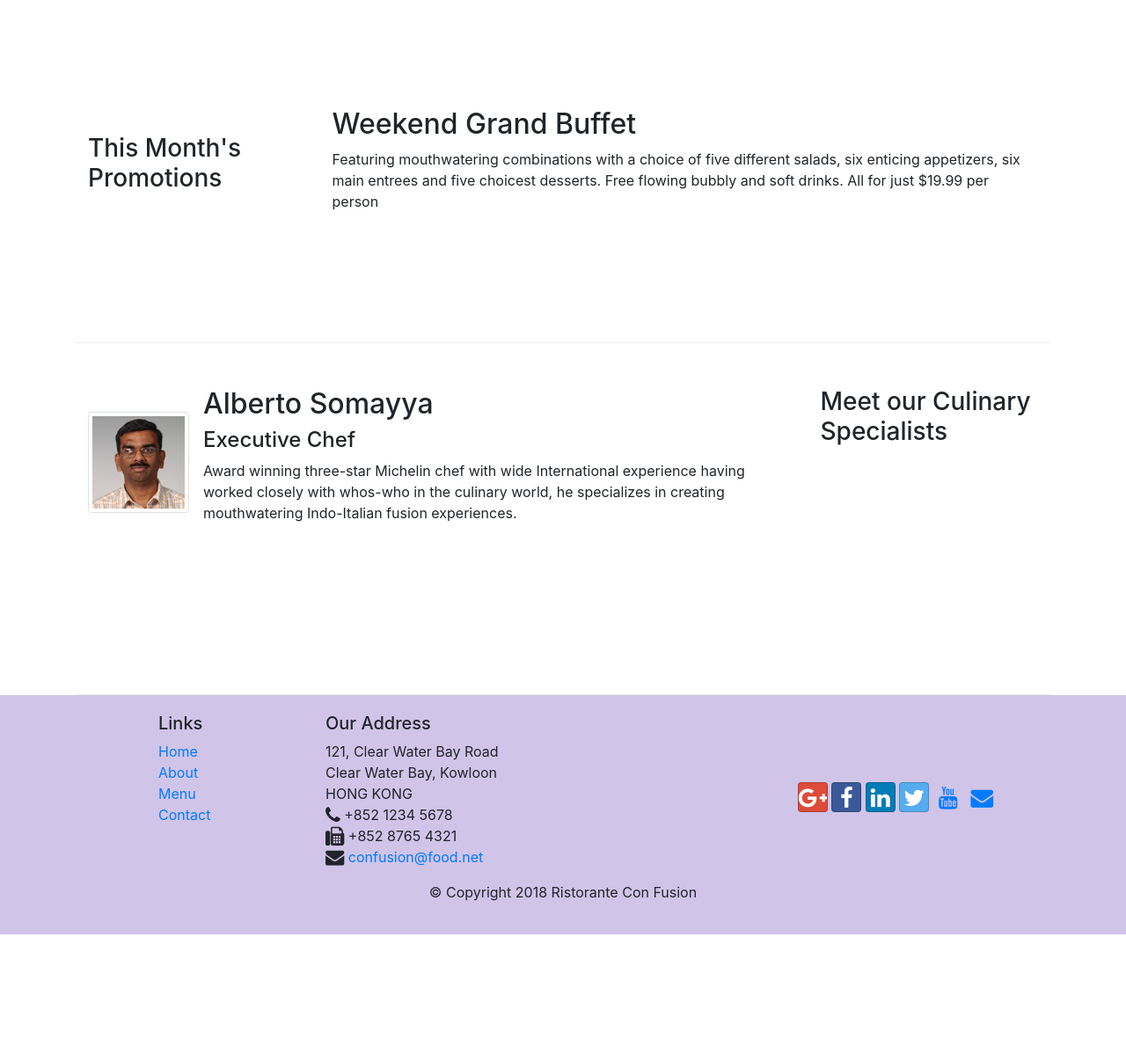
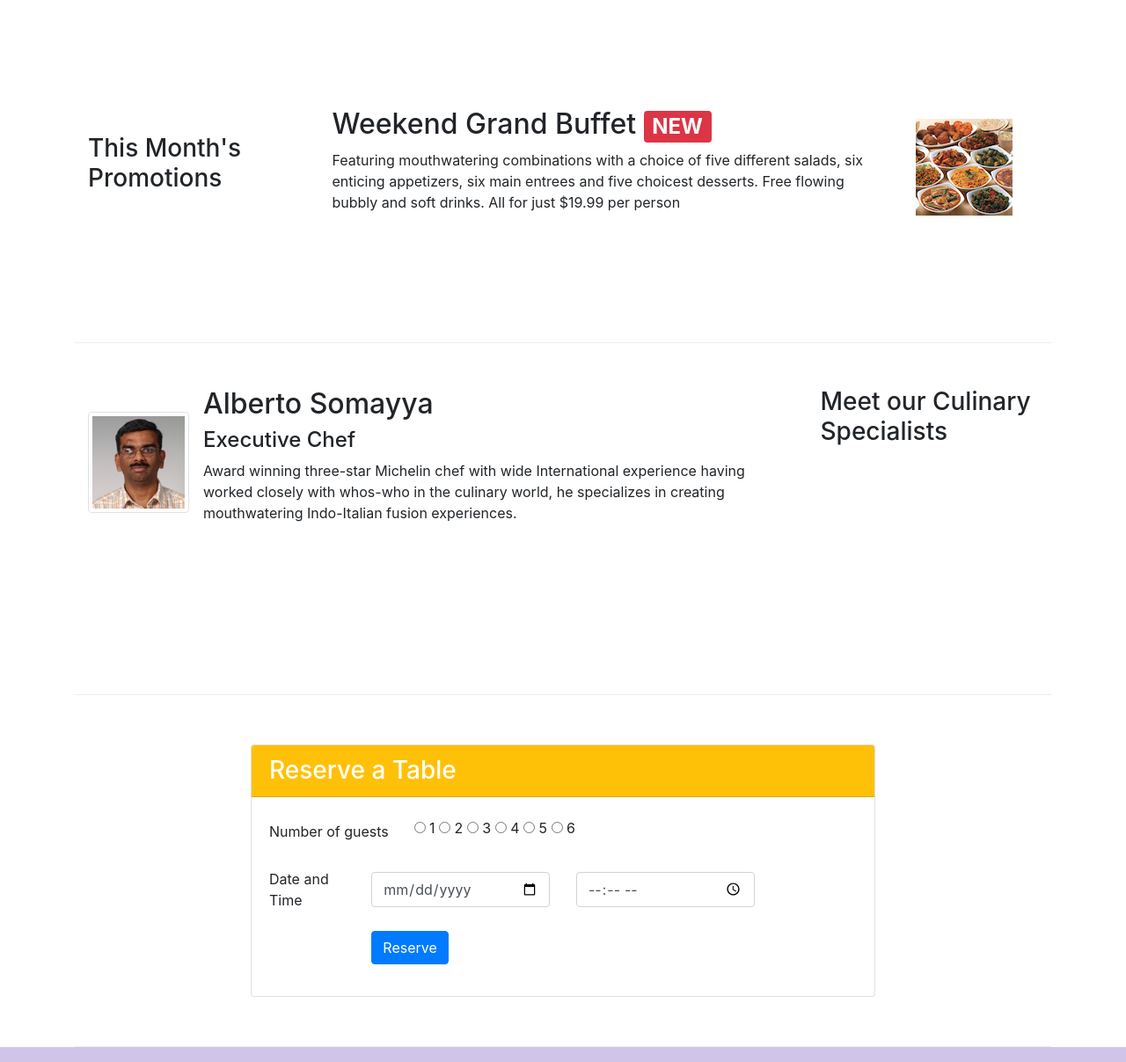
Before and after one commit to Shariqbinrashid/Restraunt-website-frontend-Bootstrap, a website: page index.html in a window 1280 px wide. Shown: the part 1000-2207 px from the top of the page at 88% size. Before the commit the page ends 2062 px from the top, so only its background shows below. Drawn offline with nearby package versions, Linux system fonts and the light colour scheme.

Commit message:
Assignment 2

```diff
--- a/index.html
+++ b/index.html
@@ -44,6 +44,9 @@
                 <div class="col-12 col-sm align-self-center">
                     <img src="img/logo.png" class="img-fluid" alt="">
                 </div>
+                <div class="col-12 col-sm align-self-center">
+                    <a class="btn btn-warning btn-block btn-sm" href="#reservetable" role="button">Reserve a Table</a>
+                </div>
             </div>
         </div>
     </header>
@@ -71,11 +74,17 @@
 
         <div class="row row-content align-items-center">
             <div class="col-12 col-sm-4 col-md-3" >
-                <h3>This Month's Promotions</h3>
+                <h3>This Month's Promotions </h3>
             </div>
-            <div  class="col col-sm col-md">
-                <h2>Weekend Grand Buffet</h2>
+            <div  class="col col-sm-6 col-md-7">
+                <h2>Weekend Grand Buffet <span class="badge badge-danger">NEW</span></h2>
                 <p class="d-none d-sm-block">Featuring mouthwatering combinations with a choice of five different salads, six enticing appetizers, six main entrees and five choicest desserts. Free flowing bubbly and soft drinks. All for just $19.99 per person </p>
+            </div>
+            <div  class="col col-sm-2 col-md-1">
+                <div class="media">
+
+                    <img class="ml-3" src="IMG/buffet.png" alt="Generic placeholder image">
+                  </div>
             </div>
         </div>
 
@@ -98,6 +107,64 @@
                     </div>
                 </div>
 
+            </div>
+        </div>
+
+        <div class="row row-content justify-content-center">
+            <div class="col-12  col-sm-8 align-self-center">
+                <div class="card">
+                    <h3 class="card-header bg-warning text-white">Reserve a Table</h3>
+                    <div class="card-body">
+                       <form action="" id="reservetable">
+                            <div class="form-group row">
+                                <label for="nofguests" class="col-12 col-md-3  col-form-label" >Number of guests</label>
+                                <div class="col-12 col-md-9 form-check  row align-self-center">
+                                    <label class="radio-inline">
+                                        <input type="radio" name="optradio" > 1
+                                    </label>
+                                    <label class="radio-inline">
+                                      <input type="radio" name="optradio"> 2
+                                    </label>
+                                    <label class="radio-inline">
+                                        <input type="radio" name="optradio"> 3
+                                    </label>
+                                    <label class="radio-inline">
+                                        <input type="radio" name="optradio" > 4
+                                    </label>
+                                    <label class="radio-inline">
+                                      <input type="radio" name="optradio"> 5
+                                    </label>
+                                    <label class="radio-inline">
+                                        <input type="radio" name="optradio"> 6
+                                    </label>
+                                </div>
+                            </div>
+
+
+                            <div class="form-group row align-items-center">
+                                <label for="date" class="col-12 col-md-2 col-form-label" >Date and Time</label>
+                                <div class="col-12 col-md-4">
+                                    <input type="date" class="form-control" id="date" name="date"
+                                    placeholder="Date">
+                                </div>
+
+                                <div class="col-12 col-md-4">
+                                    <input type="time" class="form-control" id="time" name="time"
+                                    placeholder="Time">
+                                </div>
+                            </div>
+
+
+                            <div class="form-group row">
+                              <div class="offset-md-2 col-md-10">
+                                  <button type="submit" class="btn btn-primary">Reserve</button>
+                              </div>
+                            </div>
+                        </form>
+
+
+                    </div>
+                </div>
             </div>
         </div>
     </div>
```
